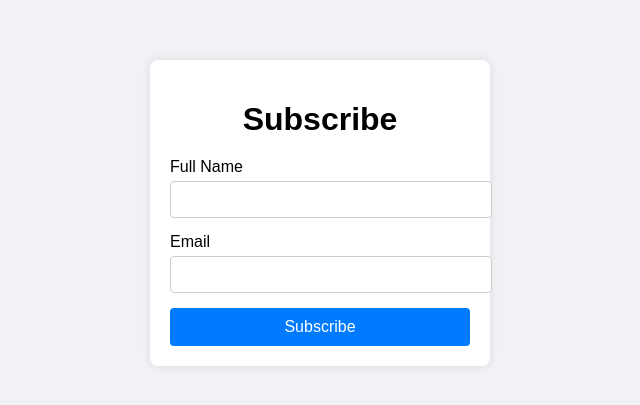
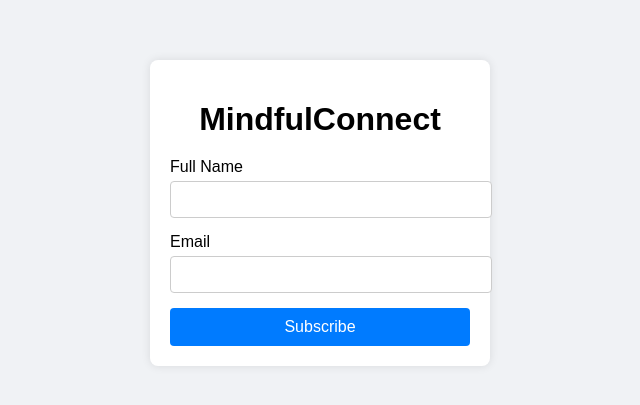
Before and after one commit to Vansh210/Login-page, a plain HTML site: page index.html in a window 1280 px wide. Shown: the part 187-592 px from the top of the page, without its empty margins (320-960 px from the left). Drawn offline with Linux system fonts and the light colour scheme.

Commit message:
Update index.html

```diff
--- a/index.html
+++ b/index.html
@@ -8,7 +8,7 @@
 </head>
 <body>
     <div class="optin-container">
-        <h1>Subscribe</h1>
+        <h1>MindfulConnect</h1>
         <form id="optinForm">
             <div class="input-group">
                 <label for="fullname">Full Name</label>
```
